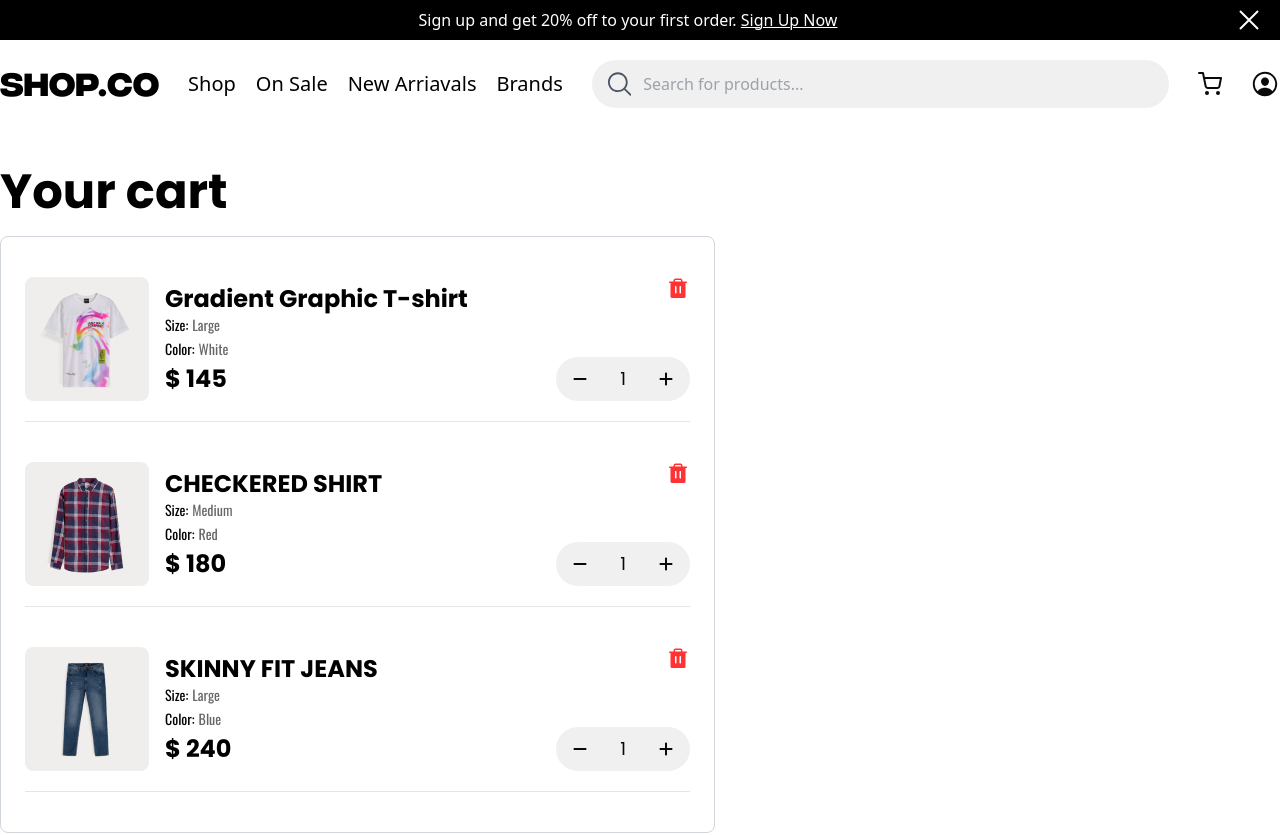
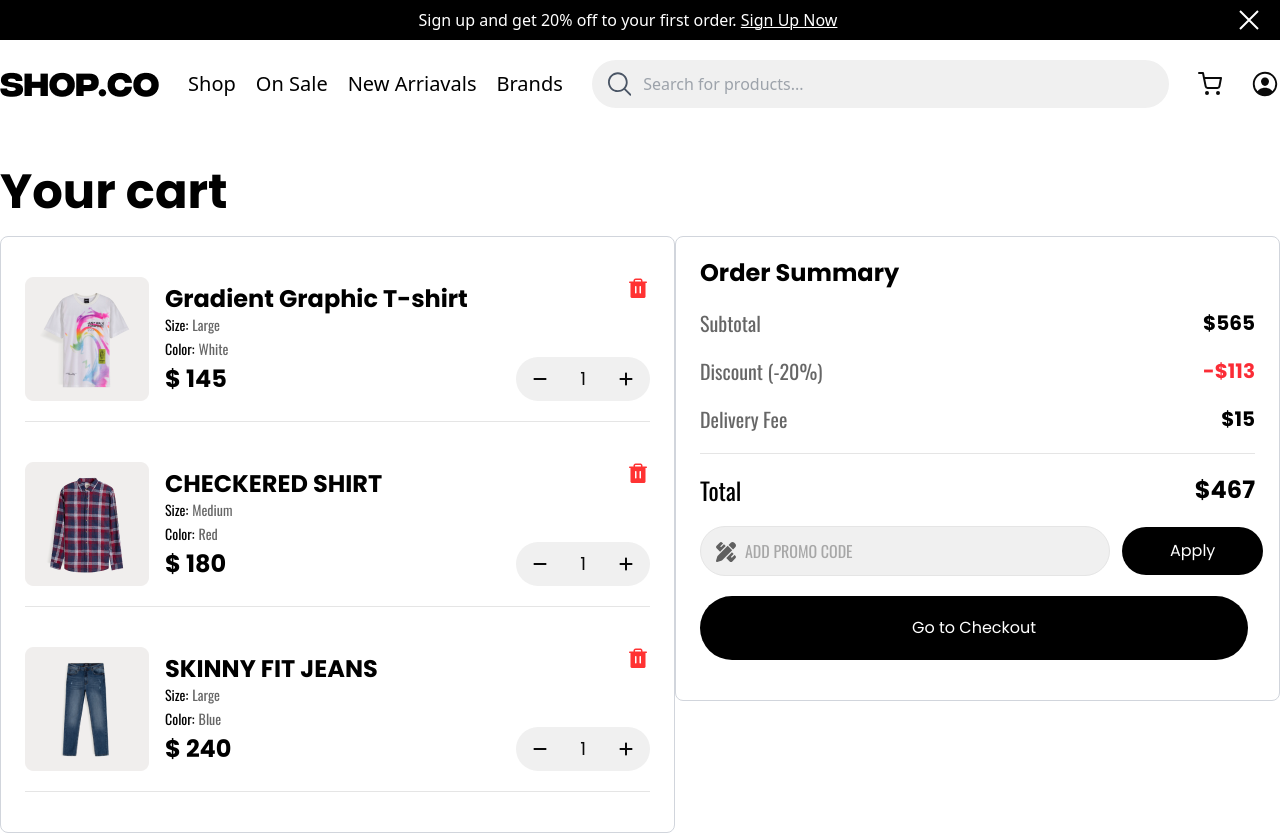
Before and after one commit to abrarjahinayat/shop.co, a Next.js app: page /cart in a window 1280 px wide. Shown: the top 835 px of the page. Built offline with nearby package versions, Linux system fonts and the light colour scheme.

Commit message:
cart section done

```diff
--- /dev/null
+++ b/src/app/cart_components/OrderSummary.jsx
@@ -0,0 +1,45 @@
+import React from 'react'
+import { FaPenRuler } from "react-icons/fa6";
+export default function OrderSummary() {
+  return (
+    <section>
+        <div className="container">
+            <div className='w-[605px] border border-gray-300 rounded-md px-6 py-5'>
+                <h3 className='text-2xl font-poppins font-bold text-black'>Order Summary</h3>
+                <div className='border-b py-5 '>
+                    <span className='flex justify-between items-center '>
+                        <h6 className='font-oswald font-medium text-xl text-black/60'>Subtotal</h6>
+                        <p className='font-poppins text-xl text-black font-bold'>$565</p>
+                    </span>
+                    <span className='flex justify-between items-center py-5'>
+                        <h6 className='font-oswald font-medium text-xl text-black/60'>Discount (-20%)</h6>
+                        <p className='font-poppins text-xl text-red-500 font-bold'>-$113</p>
+                    </span>
+                    <span className='flex justify-between items-center '>
+                        <h6 className='font-oswald font-medium text-xl text-black/60'>Delivery Fee</h6>
+                        <p className='font-poppins text-xl text-black font-bold'>$15</p>
+                    </span>
+                </div>
+                <div className='flex items-center justify-between'>
+                    <h4 className='font-oswald font-medium text-2xl text-black py-5'>Total</h4>
+                    <p className='font-poppins text-2xl text-black font-bold'>$467</p>
+                </div>
+
+                <div className='flex items-center gap-x-3'>
+                    <div className='relative'>
+                    <FaPenRuler className='text-xl absolute text-black/60 top-4 left-4' />
+                    <input className='bg-searchbar-bg w-[410px] py-3 px-11 border rounded-full text-base uppercase font-oswald font-medium text-black/60' type="text" placeholder='Add promo code' />
+
+                    </div>
+                    <div>
+                        <button className='bg-black text-white font-poppins font-medium text-base py-3 px-12 rounded-full cursor-pointer hover:bg-black/90'>Apply</button>
+                    </div>
+                </div>
+                 <div className='py-5'>
+                        <button className='bg-black text-white font-poppins font-medium text-base py-5 px-53 rounded-full cursor-pointer hover:bg-black/90'>Go to Checkout</button>
+                    </div>
+            </div>
+        </div>
+    </section>
+  )
+}
--- a/src/app/cart_components/Yourcart.jsx
+++ b/src/app/cart_components/Yourcart.jsx
@@ -6,6 +6,7 @@ import cart3 from "../cartimg/cart3.png";
 import deletebox from "../cartimg/deletebox.png";
 import Image from "next/image";
 import { FaMinus, FaPlus } from "react-icons/fa6";
+import OrderSummary from "./OrderSummary";
 export default function Yourcart() {
   const [count, setcount] = useState(1);
 
@@ -49,6 +50,7 @@ export default function Yourcart() {
         <h2 className="font-poppins font-bold text-5xl mb-5 text-black">
           Your cart
         </h2>
+        <div className="flex justify-between">
         <div className="w-[715px] border border-gray-300 rounded-md px-6 py-5  ">
           {
             cartsitem.map((item)=>(
@@ -107,6 +109,10 @@ export default function Yourcart() {
             ))
           }
         </div>
+        <div>
+            <OrderSummary/>
+        </div>
+        </div>
       </div>
     </section>
   );
```
